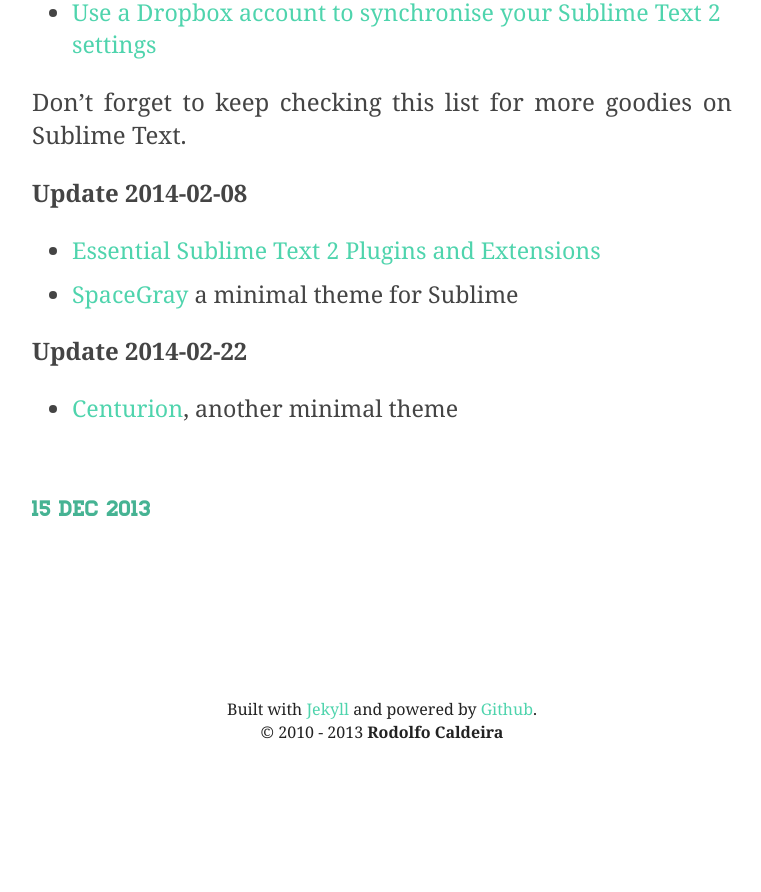
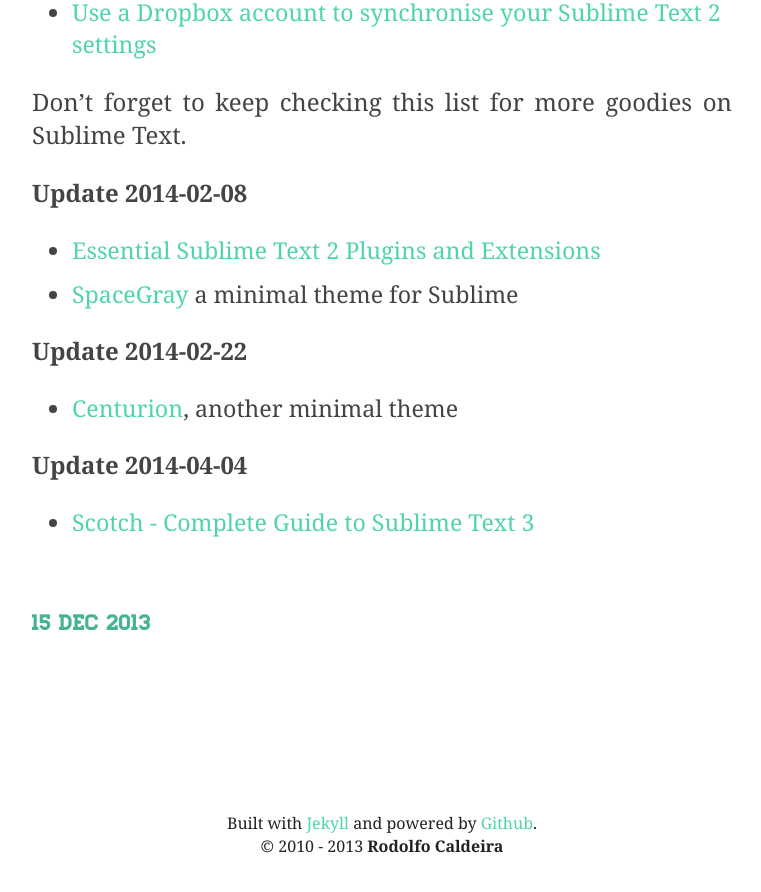
Before and after one commit to rodolfocaldeira/rodolfocaldeira.github.com, a Jekyll site: the page built from _posts/2013-12-15-interesting-bits-13-sublime-text.md, in a window 1280 px wide and 900 px high, scrolled down 1651 px. Shown: the top 892 px of the window, without its empty margins (258-1019 px from the left). Built offline with Jekyll 4.4.1, drawn with Linux system fonts in a browser that asks for light colours; before the commit the page ends 2437 px from its top, so only the background shows below that.

Commit message:
Updated 2013-12-15-interesting-bits-13-sublime-text.md

```diff
--- a/_posts/2013-12-15-interesting-bits-13-sublime-text.md
+++ b/_posts/2013-12-15-interesting-bits-13-sublime-text.md
@@ -35,3 +36,7 @@
 **Update 2014-02-22**
 
 - [Centurion](https://github.com/allanhortle/Centurion), another minimal theme
+
+**Update 2014-04-04**
+
+- [Scotch - Complete Guide to Sublime Text 3](http://scotch.io/series/the-complete-visual-guide-to-sublime-text-3)
```
Also changed, not shown: other parts of _posts/2013-12-15-interesting-bits-13-sublime-text.md (+1 -0 lines).
